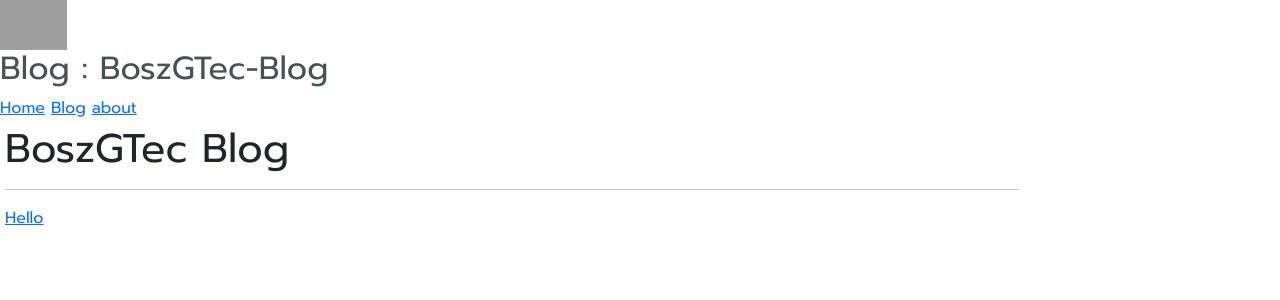
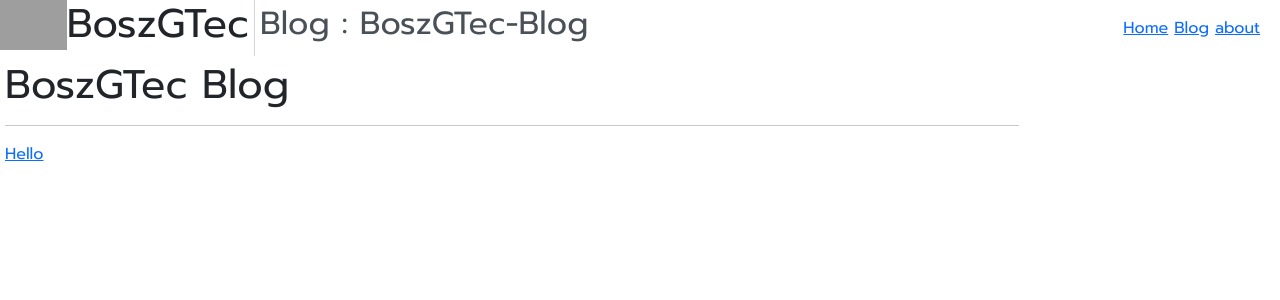
Before and after one commit to BoszGTec/Blog, a Jekyll site: the page built from index.md, in a window 1280 px wide. Shown: the top 300 px of the page. Built offline with Jekyll 4.4.1, drawn with Linux system fonts in a browser that asks for light colours; grey boxes are pictures that could not be loaded.

Commit message:
Update headder.html

```diff
--- a/_includes/headder.html
+++ b/_includes/headder.html
@@ -1,8 +1,8 @@
-<header class="header_box>
+<header class="header_box">
   <div class="d-flex justify-content-between "  >
     <div class="d-flex align-self-center">
      <img height="50px" src="https://raw.githubusercontent.com/BoszGTec/My-Source/77217bc4fee1bc5aa160ffde8136904980297a57/Icon_Logo/BoszGTec_logo_dark.svg" />
-     <h1 class="title_header >BoszGTec</h1>
+     <h1 class="title_header" >BoszGTec</h1>
      <div style="margin-left: 5px; margin-right: 5px; border-right: solid 1px var(--bs-gray-400);"></div>
      <h2 class="align-self-center" style="color : var(--bs-gray-700);">Blog : {{page.title}}</h2>
     </div>
```
